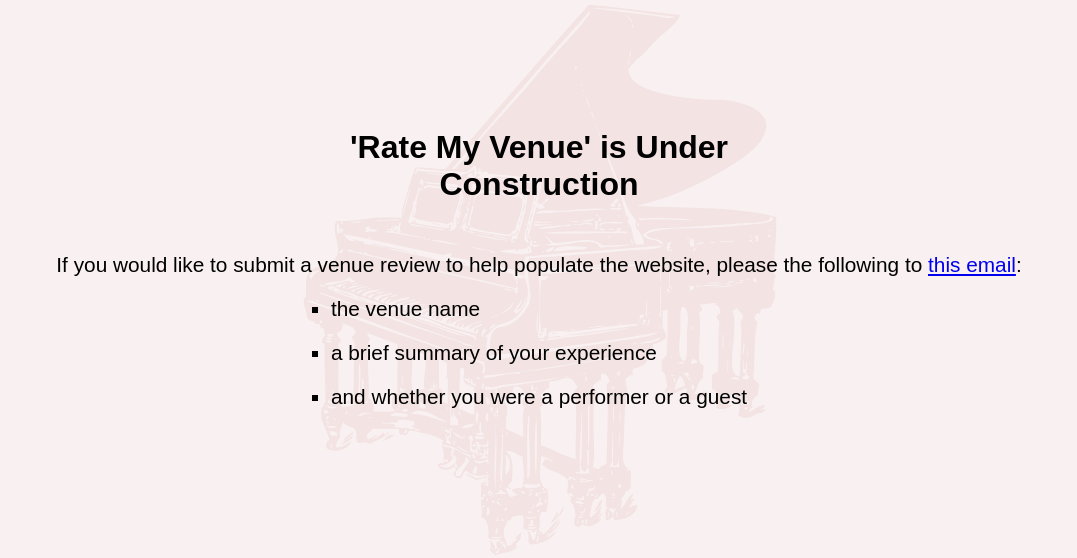
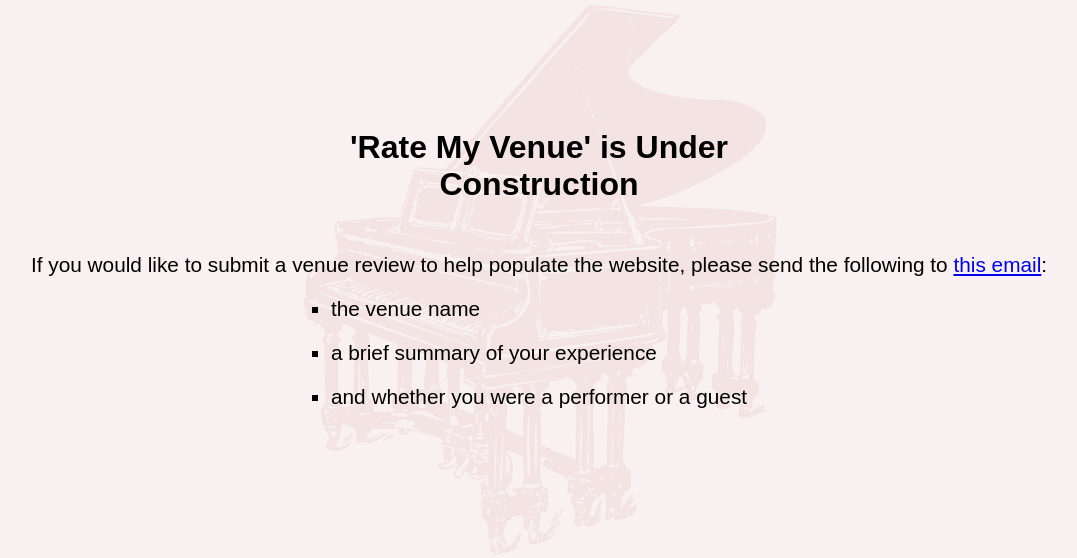
Before and after one commit to domzalex/rate-my-venue-atl-temp, a PHP site: page / in a window 1280 px wide. Shown: the part 171-729 px from the top of the page, without its empty margins (101-1178 px from the left). Run offline with PHP 8.4, Linux system fonts and the light colour scheme.

Commit message:
fixed typo

```diff
--- a/index.php
+++ b/index.php
@@ -13,7 +13,7 @@
     </nav>
     <div class="main-container">
         <h1>'Rate My Venue' is Under Construction</h1>
-        <p>If you would like to submit a venue review to help populate the website, please the following to <a href="mailto:admin@theculdesac.club">this email</a>: <ul>
+        <p>If you would like to submit a venue review to help populate the website, please send the following to <a href="mailto:admin@theculdesac.club">this email</a>: <ul>
             <li>the venue name</li>
             <li>a brief summary of your experience</li>
             <li>and whether you were a performer or a guest</li>
```
Also changed, not shown: 1 other file.
